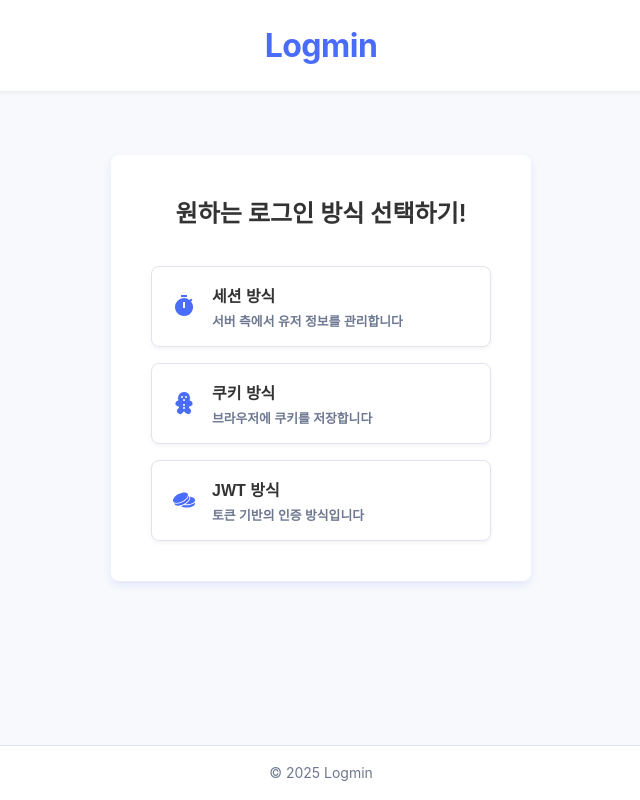
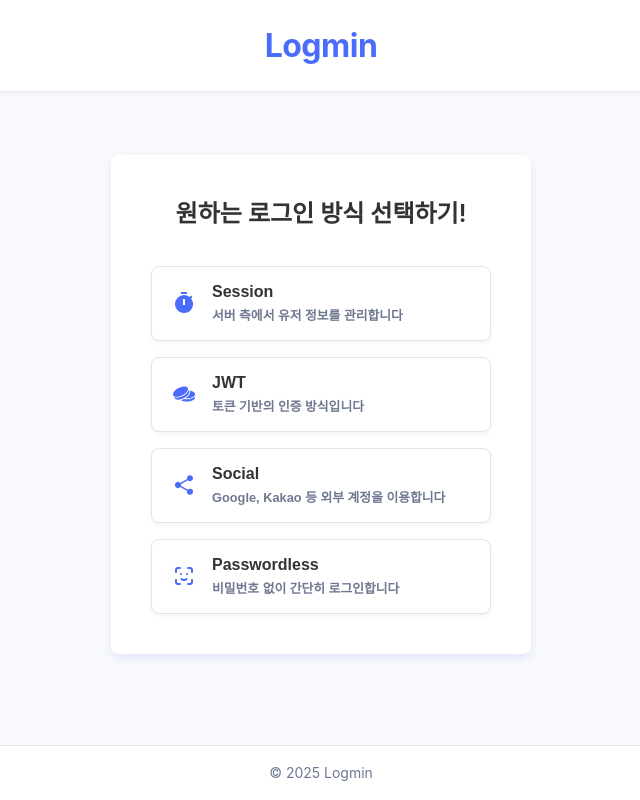
Before and after one commit to RJ-Stony/logmin, a React (Vite) app in the folder logmin_client/: page / in a window 1280 px wide. Shown: the whole page, without its empty margins (319-959 px from the left). Built offline with nearby package versions, Linux system fonts and the light colour scheme.

Commit message:
feat: Refactor login components and add Passwordless and Social login options

```diff
--- a/logmin_client/src/components/jwt/JWTLogin.tsx
+++ b/logmin_client/src/components/jwt/JWTLogin.tsx
@@ -69,7 +69,7 @@ const JWTLogin: React.FC = () => {
     <div className="jwt-login">
       <div className="login-header">
         <Button variant="back" onClick={() => navigate("/")} icon={backIcon} />
-        <h2>JWT 로그인</h2>
+        <h2>JWT</h2>
       </div>
       <form onSubmit={handleSubmit}>
         <Input
--- /dev/null
+++ b/logmin_client/src/components/passwordless/PasswordlessLogin.tsx
@@ -0,0 +1,51 @@
+import React from "react";
+import { useNavigate } from "react-router-dom";
+import Button from "../common/Button";
+
+const PasswordlessLogin: React.FC = () => {
+  const navigate = useNavigate();
+
+  const handleBiometricLogin = () => {
+    // TODO: WebAuthn 등 생체 인증 연동
+    console.log("지문 또는 얼굴 인식으로 로그인 시도");
+    alert("지문 또는 얼굴 인식으로 로그인합니다 (모의)");
+  };
+
+  const backIcon = (
+    <svg
+      width="20"
+      height="20"
+      viewBox="0 0 24 24"
+      fill="none"
+      xmlns="http://www.w3.org/2000/svg"
+    >
+      <path
+        d="M20 11H7.83L13.42 5.41L12 4L4 12L12 20L13.41 18.59L7.83 13H20V11Z"
+        fill="currentColor"
+      />
+    </svg>
+  );
+
+  return (
+    <div className="session-login">
+      <div className="login-header">
+        <Button variant="back" onClick={() => navigate("/")} icon={backIcon} />
+        <h2>Passwordless</h2>
+      </div>
+
+      <div style={{ display: "flex", flexDirection: "column", gap: "1rem" }}>
+        <Button onClick={handleBiometricLogin}>
+          지문 또는 얼굴 인식으로 로그인
+        </Button>
+      </div>
+
+      <div className="auth-links">
+        <a href="#" className="auth-link">
+          다른 방식으로 로그인
+        </a>
+      </div>
+    </div>
+  );
+};
+
+export default PasswordlessLogin;
--- a/logmin_client/src/components/session/SessionLogin.tsx
+++ b/logmin_client/src/components/session/SessionLogin.tsx
@@ -93,7 +93,7 @@ const SessionLogin: React.FC = () => {
     <div className="session-login">
       <div className="login-header">
         <Button variant="back" onClick={() => navigate("/")} icon={backIcon} />
-        <h2>세션 로그인</h2>
+        <h2>Session</h2>
       </div>
       <form onSubmit={handleSubmit}>
         <Input
--- /dev/null
+++ b/logmin_client/src/components/social/SocialLogin.tsx
@@ -0,0 +1,53 @@
+import React from "react";
+import { useNavigate } from "react-router-dom";
+import Button from "../common/Button";
+
+const SocialLogin: React.FC = () => {
+  const navigate = useNavigate();
+
+  const backIcon = (
+    <svg
+      width="20"
+      height="20"
+      viewBox="0 0 24 24"
+      fill="none"
+      xmlns="http://www.w3.org/2000/svg"
+    >
+      <path
+        d="M20 11H7.83L13.42 5.41L12 4L4 12L12 20L13.41 18.59L7.83 13H20V11Z"
+        fill="currentColor"
+      />
+    </svg>
+  );
+
+  const handleGoogleLogin = () => {
+    window.location.href = "https://your-backend.com/auth/google";
+  };
+
+  const handleKakaoLogin = () => {
+    window.location.href = "https://your-backend.com/auth/kakao";
+  };
+
+  return (
+    <div className="session-login">
+      <div className="login-header">
+        <Button variant="back" onClick={() => navigate("/")} icon={backIcon} />
+        <h2>Social</h2>
+      </div>
+      <div style={{ display: "flex", flexDirection: "column", gap: "1rem" }}>
+        <Button onClick={handleGoogleLogin}>Google 계정으로 로그인</Button>
+        <Button onClick={handleKakaoLogin}>Kakao 계정으로 로그인</Button>
+      </div>
+      <div className="auth-links">
+        <a href="#" className="auth-link">
+          비밀번호로 로그인
+        </a>
+        <a href="#" className="auth-link">
+          이메일로 로그인
+        </a>
+      </div>
+    </div>
+  );
+};
+
+export default SocialLogin;
--- a/logmin_client/src/pages/LoginOptions.tsx
+++ b/logmin_client/src/pages/LoginOptions.tsx
@@ -31,34 +31,9 @@ const LoginOptions: React.FC = () => {
             </svg>
           </div>
           <div className="option-text">
-            <span className="option-title">세션 방식</span>
+            <span className="option-title">Session</span>
             <span className="option-description">
               서버 측에서 유저 정보를 관리합니다
-            </span>
-          </div>
-        </button>
-
-        <button
-          className="auth-option-button cookie"
-          onClick={() => handleNavigate("/cookie")}
-        >
-          <div className="option-icon">
-            <svg
-              stroke="currentColor"
-              fill="currentColor"
-              stroke-width="0"
-              viewBox="0 0 24 24"
-              height="24px"
-              width="24px"
-              xmlns="http://www.w3.org/2000/svg"
-            >
-              <path d="M12.007 1l.238 .005a6 6 0 0 1 5.405 3.974l.078 .233a6 6 0 0 1 -.182 4.08l-.093 .21l.05 -.002a2.94 2.94 0 0 1 2.638 1.511l.081 .158a2.887 2.887 0 0 1 -1.234 3.764l-.19 .096l-1.798 .821v.963l1.166 1.166l.14 .154a2.96 2.96 0 0 1 -.17 4.002c-1.087 1.088 -2.827 1.161 -4.03 .144l-.16 -.146l-1.946 -1.948l-1.946 1.947a2.96 2.96 0 0 1 -3.95 .22l-.15 -.128c-1.17 -1.073 -1.284 -2.879 -.234 -4.12l.146 -.158l1.134 -1.134v-.962l-1.834 -.84l-.181 -.093a2.88 2.88 0 0 1 -1.205 -3.75a2.93 2.93 0 0 1 2.646 -1.661l.13 .003l-.03 -.064a6.1 6.1 0 0 1 -.503 -1.968l-.017 -.26v-.217a6 6 0 0 1 5.775 -5.996l.224 -.004zm.003 15h-.01a1 1 0 0 0 0 2h.01a1 1 0 0 0 0 -2m0 -3h-.01a1 1 0 0 0 0 2h.01a1 1 0 0 0 0 -2m0 -5h-.01a1 1 0 0 0 0 2h.01a1 1 0 0 0 0 -2m-2 -3h-.01a1 1 0 1 0 0 2h.01a1 1 0 0 0 0 -2m4 0h-.01a1 1 0 0 0 0 2h.01a1 1 0 0 0 0 -2"></path>
-            </svg>
-          </div>
-          <div className="option-text">
-            <span className="option-title">쿠키 방식</span>
-            <span className="option-description">
-              브라우저에 쿠키를 저장합니다
             </span>
           </div>
         </button>
@@ -81,9 +56,67 @@ const LoginOptions: React.FC = () => {
             </svg>
           </div>
           <div className="option-text">
-            <span className="option-title">JWT 방식</span>
+            <span className="option-title">JWT</span>
             <span className="option-description">
               토큰 기반의 인증 방식입니다
+            </span>
+          </div>
+        </button>
+
+        <button
+          className="auth-option-button social"
+          onClick={() => handleNavigate("/social")}
+        >
+          <div className="option-icon">
+            <svg
+              stroke="currentColor"
+              fill="currentColor"
+              stroke-width="0"
+              viewBox="0 0 512 512"
+              height="24px"
+              width="24px"
+              xmlns="http://www.w3.org/2000/svg"
+            >
+              <path d="M384 336a63.78 63.78 0 0 0-46.12 19.7l-148-83.27a63.85 63.85 0 0 0 0-32.86l148-83.27a63.8 63.8 0 1 0-15.73-27.87l-148 83.27a64 64 0 1 0 0 88.6l148 83.27A64 64 0 1 0 384 336z"></path>
+            </svg>
+          </div>
+          <div className="option-text">
+            <span className="option-title">Social</span>
+            <span className="option-description">
+              Google, Kakao 등 외부 계정을 이용합니다
+            </span>
+          </div>
+        </button>
+
+        <button
+          className="auth-option-button passwordless"
+          onClick={() => handleNavigate("/passwordless")}
+        >
+          <div className="option-icon">
+            <svg
+              stroke="currentColor"
+              fill="none"
+              stroke-width="2"
+              viewBox="0 0 24 24"
+              stroke-linecap="round"
+              stroke-linejoin="round"
+              height="24px"
+              width="24px"
+              xmlns="http://www.w3.org/2000/svg"
+            >
+              <path d="M4 8v-2a2 2 0 0 1 2 -2h2"></path>
+              <path d="M4 16v2a2 2 0 0 0 2 2h2"></path>
+              <path d="M16 4h2a2 2 0 0 1 2 2v2"></path>
+              <path d="M16 20h2a2 2 0 0 0 2 -2v-2"></path>
+              <path d="M9 10l.01 0"></path>
+              <path d="M15 10l.01 0"></path>
+              <path d="M9.5 15a3.5 3.5 0 0 0 5 0"></path>
+            </svg>
+          </div>
+          <div className="option-text">
+            <span className="option-title">Passwordless</span>
+            <span className="option-description">
+              비밀번호 없이 간단히 로그인합니다
             </span>
           </div>
         </button>
--- a/logmin_client/src/routes/Router.tsx
+++ b/logmin_client/src/routes/Router.tsx
@@ -3,8 +3,9 @@ import { createBrowserRouter, RouterProvider } from "react-router-dom";
 import Layout from "../components/common/Layout";
 import LoginOptions from "../pages/LoginOptions";
 import SessionLogin from "../components/session/SessionLogin";
-import CookieLogin from "../components/cookie/CookieLogin";
 import JWTLogin from "../components/jwt/JWTLogin";
+import SocialLogin from "../components/social/SocialLogin";
+import PasswordlessLogin from "../components/passwordless/PasswordlessLogin";
 
 const router = createBrowserRouter([
   {
@@ -13,8 +14,9 @@ const router = createBrowserRouter([
     children: [
       { path: "/", element: <LoginOptions /> },
       { path: "/session", element: <SessionLogin /> },
-      { path: "/cookie", element: <CookieLogin /> },
       { path: "/jwt", element: <JWTLogin /> },
+      { path: "/social", element: <SocialLogin /> },
+      { path: "/passwordless", element: <PasswordlessLogin /> },
     ],
   },
 ]);
```
Also changed, not shown: logmin_client/src/components/cookie/CookieLogin.tsx (deleted, +0 -112 lines).
